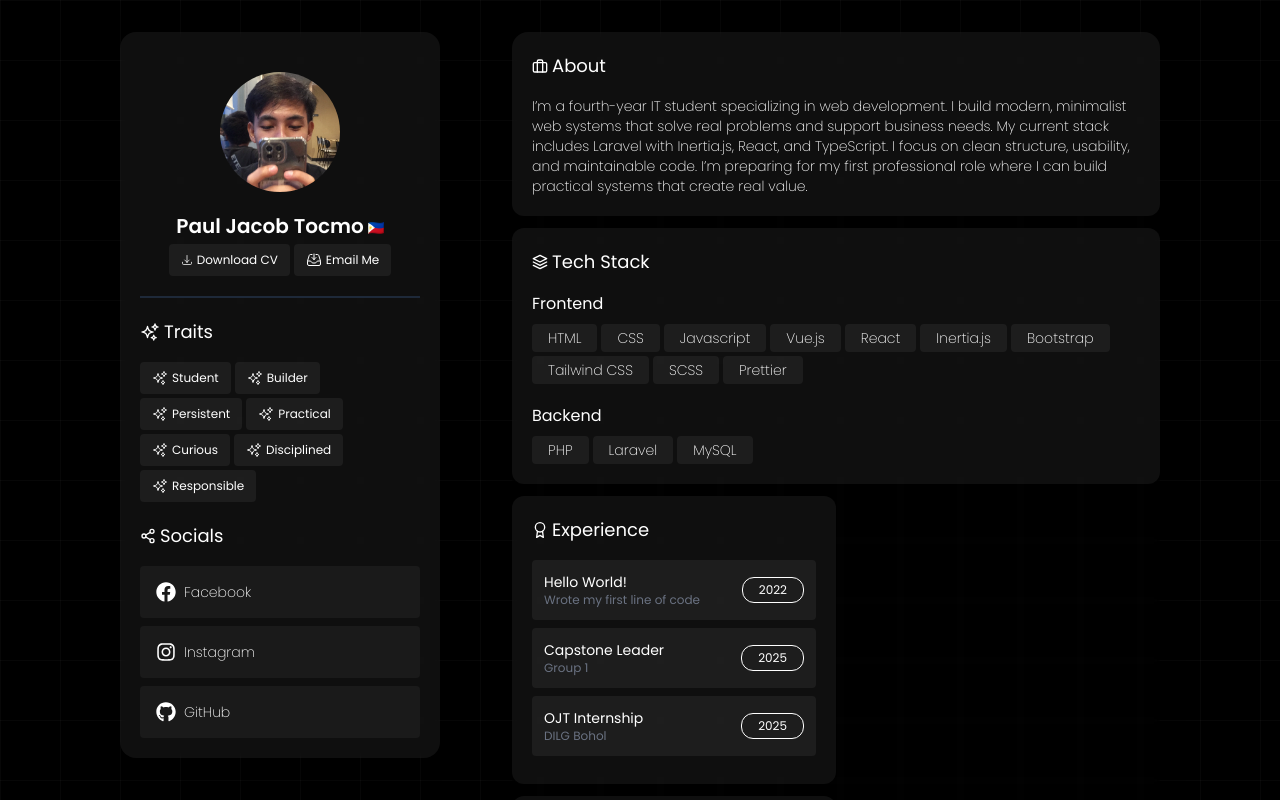
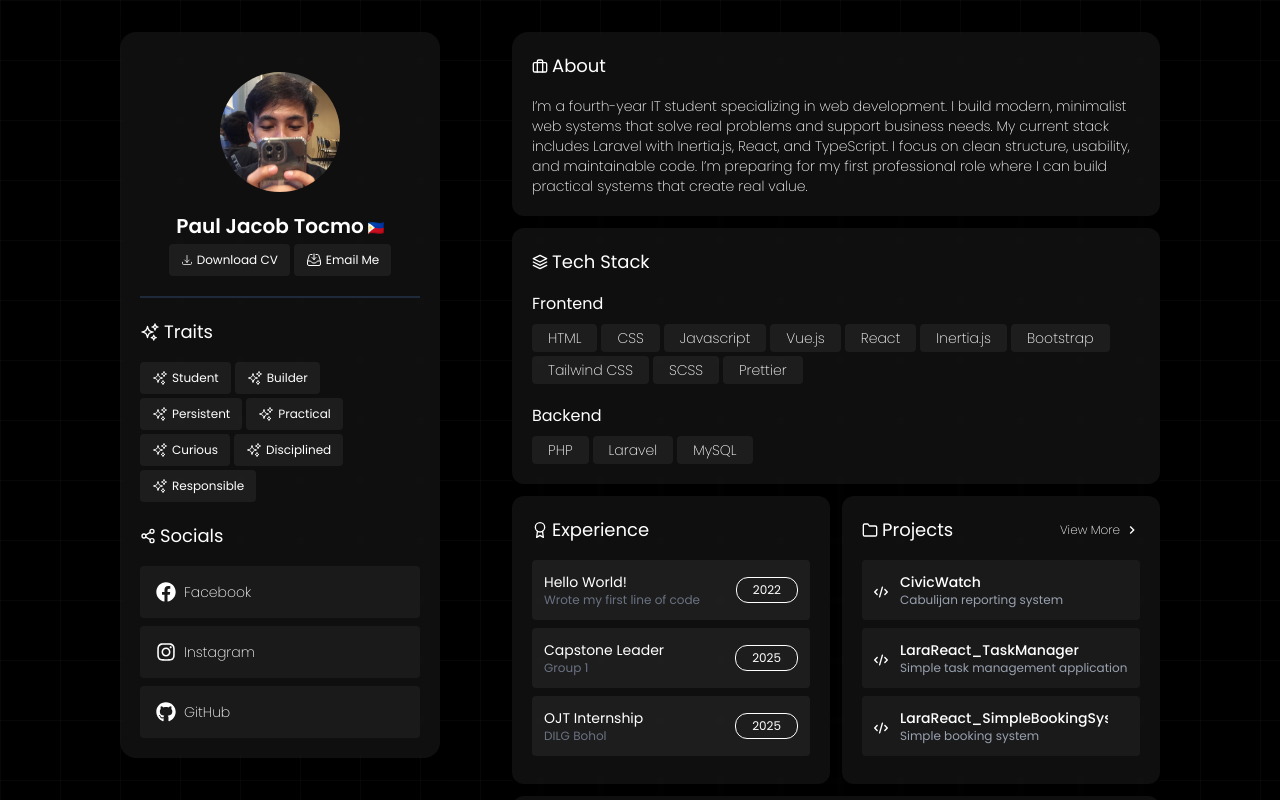
Before and after one commit to Jacodesit/JacobsPortfolio, a React (Vite) app: page /home in a window 1280 px wide. Shown: the top 800 px of the page. Built offline with nearby package versions, Linux system fonts and the light colour scheme.

Commit message:
Fix the responsiveness issues in smaller device

```diff
--- a/src/Pages/home-page.tsx
+++ b/src/Pages/home-page.tsx
@@ -86,7 +86,7 @@
                 <section className="border w-full lg:w-3/4 h-auto right-container overflow-y-auto lg:ml-98">
                     <About />
                     <TechStack />
-                    <div className="flex flex-wrap gap-3">
+                    <div className="flex flex-wrap gap-3 lg:flex-nowrap">
                         <Experience />
                         <Projects />
                     </div>
```
